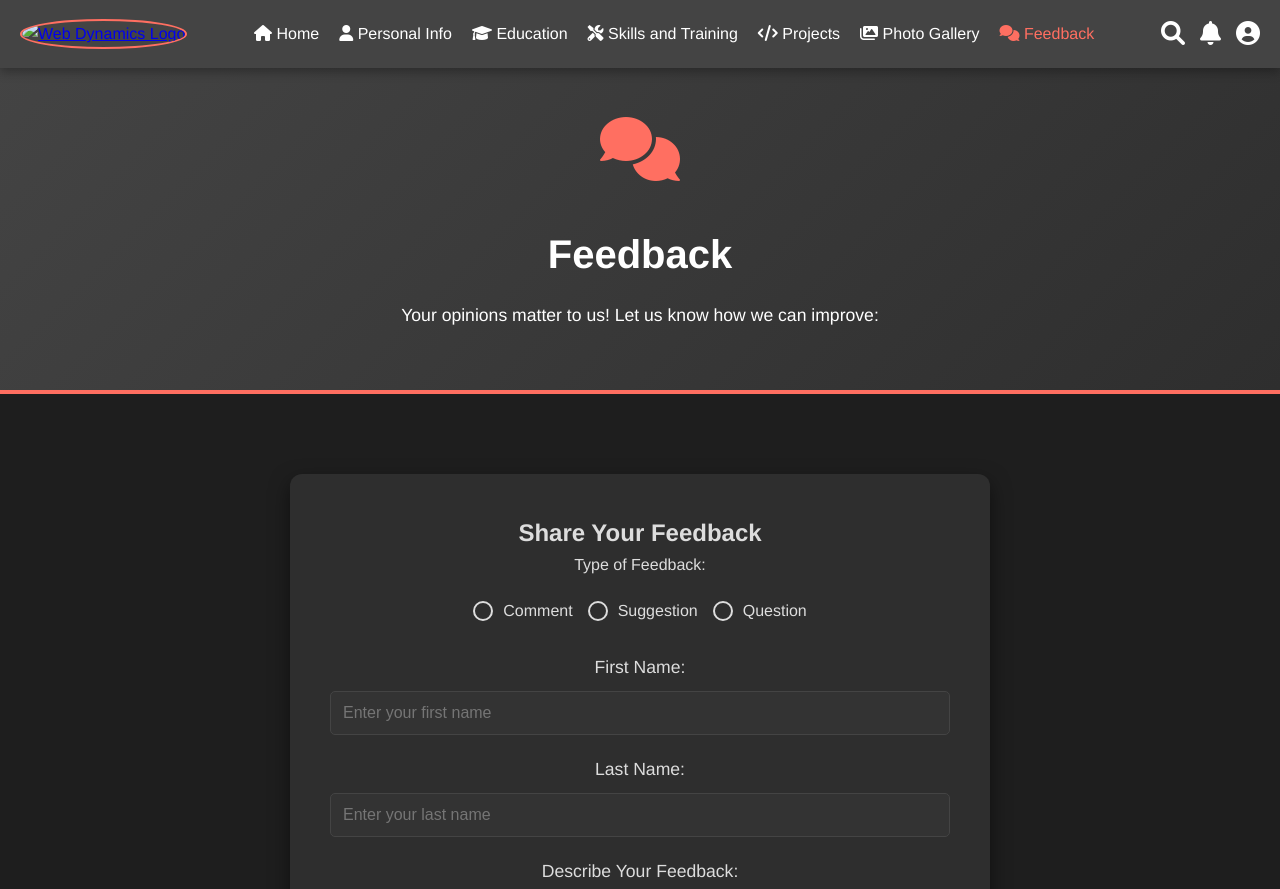
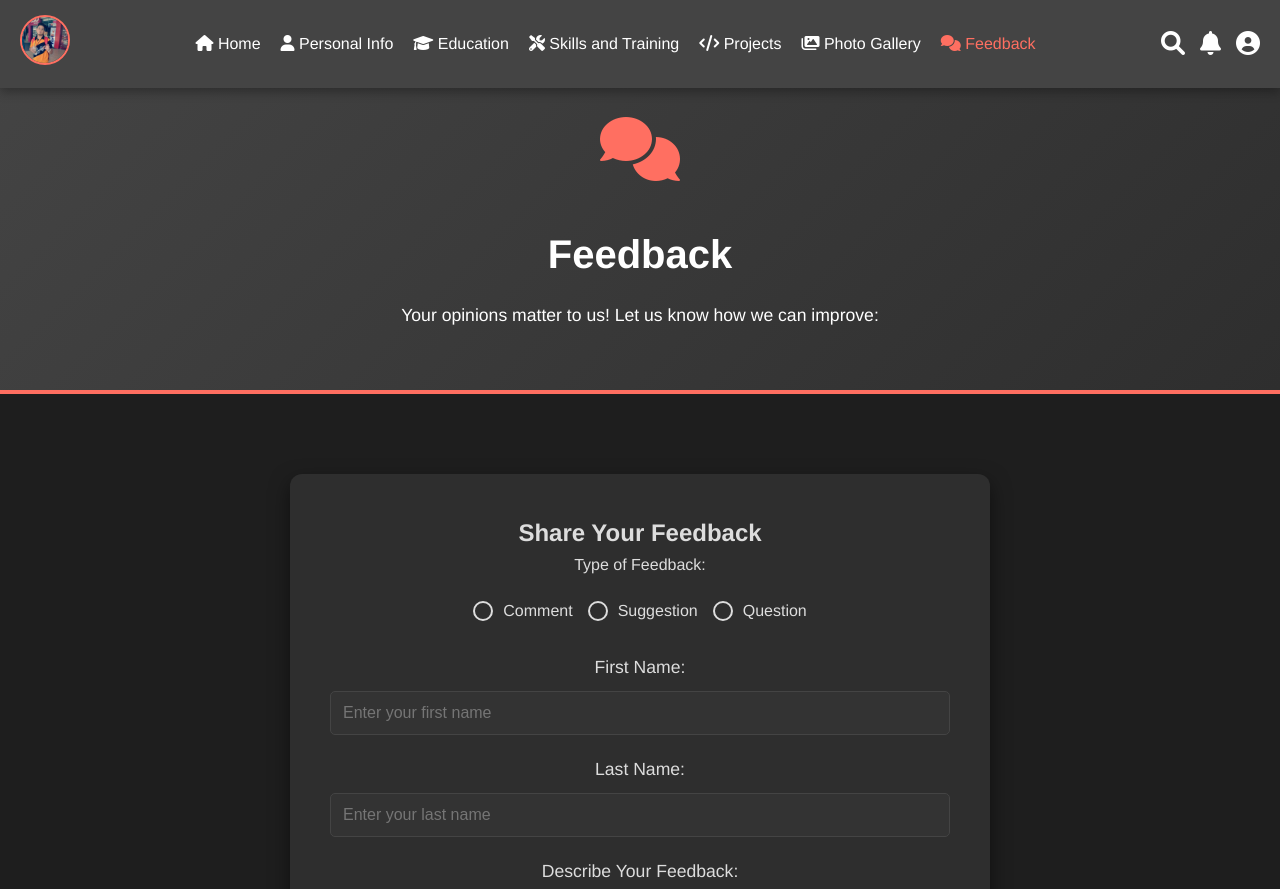
Before and after one commit to rhythm0914/website, a plain HTML site: page feedback.html in a window 1280 px wide. Shown: the top 889 px of the page. Drawn offline with Linux system fonts and the light colour scheme.

Commit message:
Add files via upload

```diff
--- a/feedback.html
+++ b/feedback.html
@@ -13,7 +13,7 @@
     <!-- Navbar Section -->
 <nav class="navbar">
     <a href="index.html" class="logo">
-        <img src="img/image1.jpg" alt="Web Dynamics Logo">
+       <img src="image1.jpg" alt="Web Dynamics Logo">
     </a>
     <ul class="nav-links">
         <li><a href="index.html" ><i class="fas fa-home"></i> Home</a></li>
```
Also changed, not shown: education.html (+1 -1 lines), gallery.html (+1 -1 lines), personalinfo.html (+1 -1 lines), projects.html (+1 -1 lines), skills.html (+1 -1 lines).
